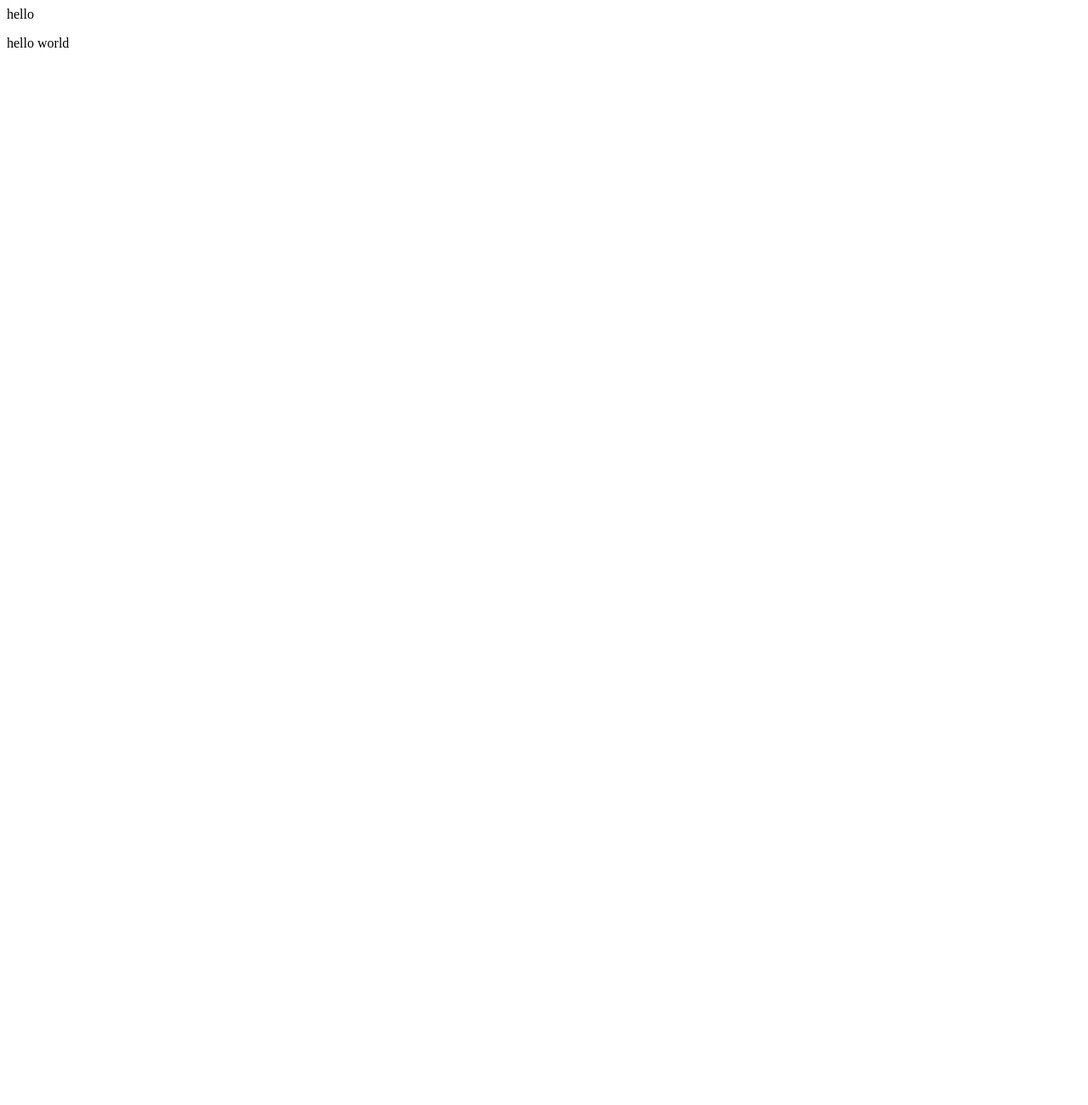
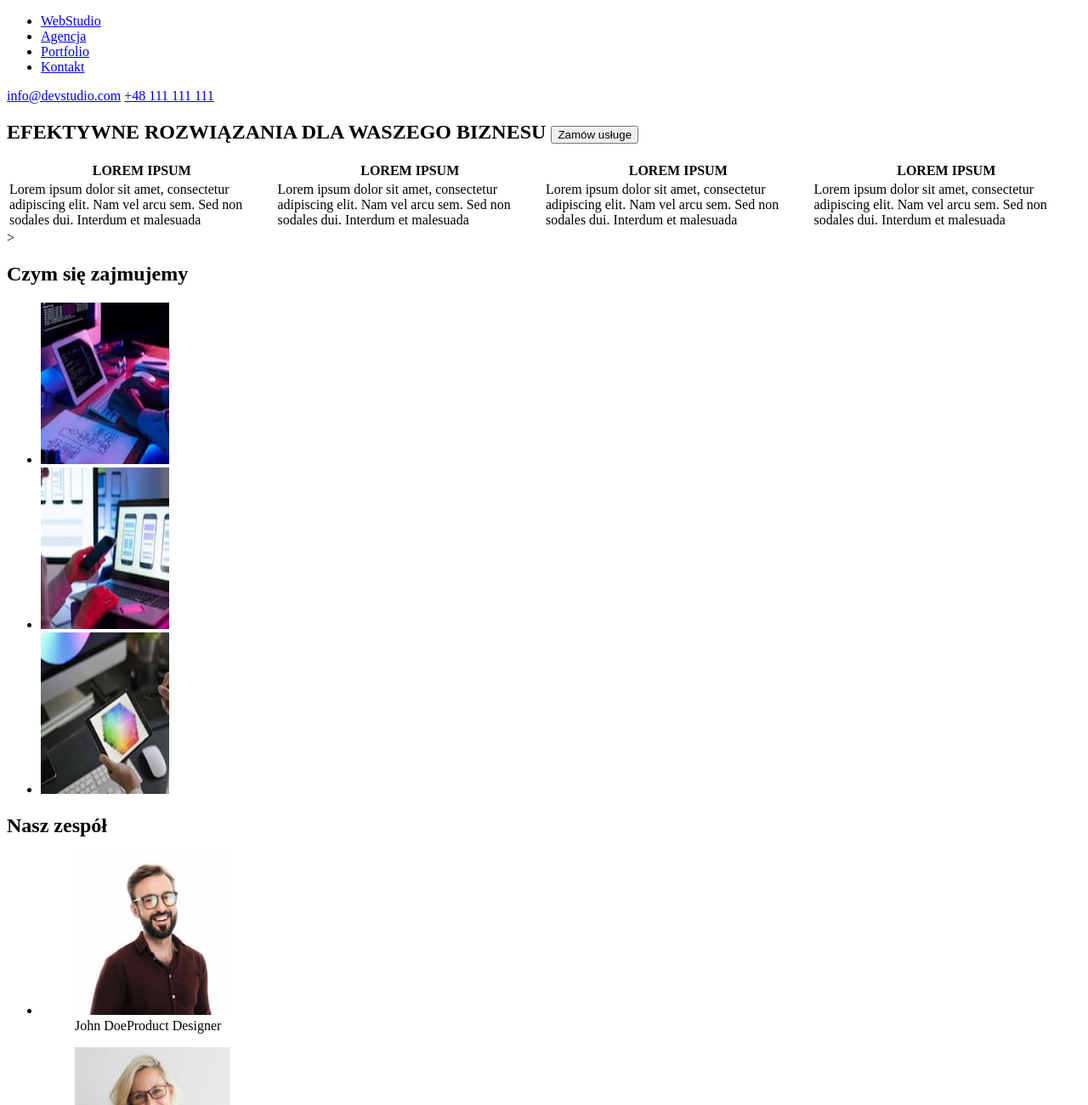
Before and after one commit to OlgaaKopec/goit-markup-hw-01, a plain HTML site: page index.html in a window 1280 px wide. Shown: the top 1300 px of the page at 85% size. Before the commit the page ends 800 px from the top, so only its background shows below. Drawn offline with Linux system fonts and the light colour scheme.

Commit message:
complete

```diff
--- a/index.html
+++ b/index.html
@@ -1,6 +1,132 @@
-<html>
-    <head>hello</head>
-    <body>
-    <p>hello world</p>
-    </body>
+<!DOCTYPE html>
+<html lang="pl">
+  <head>
+    <meta charset="UTF-8" />
+    <title>Studio</title>
+  </head>
+  <body>
+    <header>
+      <nav>
+        <ul>
+          <li>
+            <a href="#"><span>Web</span>Studio</a>
+          </li>
+          <li><a href="#">Agencja</a></li>
+          <li><a href="#">Portfolio</a></li>
+          <li><a href="#">Kontakt</a></li>
+        </ul>
+      </nav>
+      <a href="info@devstudio.com">info@devstudio.com</a>
+      <a href="tel:48111111111">+48 111 111 111</a>
+    </header>
+    <main>
+      <section>
+        <h1>
+          EFEKTYWNE ROZWIĄZANIA DLA WASZEGO BIZNESU
+          <button type="submit">Zamów usługe</button>
+        </h1>
+      </section>
+      <div>
+        <table>
+          <thead>
+            <tr>
+              <th>LOREM IPSUM</th>
+              <th>LOREM IPSUM</th>
+              <th>LOREM IPSUM</th>
+              <th>LOREM IPSUM</th>
+            </tr>
+          </thead>
+          <tbody>
+            <tr>
+              <td>
+                Lorem ipsum dolor sit amet, consectetur adipiscing elit. Nam vel arcu sem. Sed non
+                sodales dui. Interdum et malesuada
+              </td>
+              <td>
+                Lorem ipsum dolor sit amet, consectetur adipiscing elit. Nam vel arcu sem. Sed non
+                sodales dui. Interdum et malesuada
+              </td>
+              <td>
+                Lorem ipsum dolor sit amet, consectetur adipiscing elit. Nam vel arcu sem. Sed non
+                sodales dui. Interdum et malesuada
+              </td>
+              <td>
+                Lorem ipsum dolor sit amet, consectetur adipiscing elit. Nam vel arcu sem. Sed non
+                sodales dui. Interdum et malesuada
+              </td>
+            </tr>
+          </tbody>
+        </table>
+      </div>
+      >
+      <section>
+        <h2>Czym się zajmujemy</h2>
+        <ul>
+          <li>
+            <img src="images/komputer1.jpg" alt="komputer" height="190" width="151" />
+          </li>
+          <li>
+            <img src="images/laptop2.jpg" alt="klaptop" height="190" width="151" />
+          </li>
+          <li>
+            <img src="images/tablet3.jpg" alt="kolorowy tablet" height="190" width="151" />
+          </li>
+        </ul>
+      </section>
+      <section>
+        <h2>Nasz zespół</h2>
+        <ul>
+          <li>
+            <figure>
+              <img
+                src="images/JohnDoe1.jpg"
+                alt="uśmiechnięty pan w okularach"
+                height="190"
+                width="183"
+              />
+              <figcaption><span>John Doe</span><span>Product Designer</span></figcaption>
+            </figure>
+          </li>
+          <li>
+            <figure>
+              <img
+                src="images/JohnDoe2.jpg"
+                alt="uśmiechnięta blondynka"
+                height="190"
+                width="183"
+              />
+              <figcaption><span>John Doe</span><span>Frontend Developer</span></figcaption>
+            </figure>
+          </li>
+          <li>
+            <figure>
+              <img
+                src="images/JohnDoe3.jpg"
+                alt="uśmiechnięty pan patrzący w swoje lewo"
+                height="190"
+                width="183"
+              />
+              <figcaption><span>John Doe</span><span>Marketing</span></figcaption>
+            </figure>
+          </li>
+          <li>
+            <figure>
+              <img src="images/JohnDoe4.jpg" alt="pan z brodą na dworze" height="190" width="183" />
+              <figcaption><span>John Doe</span><span>UI Designer</span></figcaption>
+            </figure>
+          </li>
+        </ul>
+      </section>
+    </main>
+    <footer>
+      <address>
+        <ul>
+          <li><span>Web</span>Studio</li>
+          <li>m. Warszawa, Aleje Jerozolimskie 21</li>
+          <li><a href="info@example.com">info@example.com</a></li>
+          <li><a href="tel:48111111111">+48 111 111 111</a></li>
+        </ul>
+      </address>
+    </footer>
+  </body>
 </html>
```
Also changed, not shown: .prettierrc.json (added), images/JohnDoe1.jpg (added), images/JohnDoe2.jpg (added), images/JohnDoe3.jpg (added), images/JohnDoe4.jpg (added), images/komputer1.jpg (added), images/laptop2.jpg (added), images/tablet3.jpg (added).
